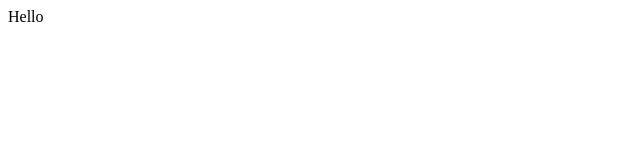
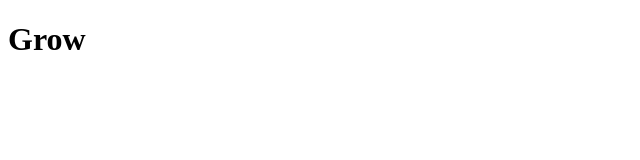
Before and after one commit to dhavalpatel11111/my_site_1, a plain HTML site: page index.html in a window 1280 px wide. Shown: the whole page, without its empty margins (0-640 px from the left). Drawn offline with Linux system fonts and the light colour scheme.

Commit message:
second Commit

```diff
--- a/index.html
+++ b/index.html
@@ -3,9 +3,9 @@
 <head>
     <meta charset="UTF-8">
     <meta name="viewport" content="width=device-width, initial-scale=1.0">
-    <title>Document</title>
+    <title>Grow</title>
 </head>
 <body>
-    Hello
+    <h1>Grow</h1>
 </body>
 </html>
```
